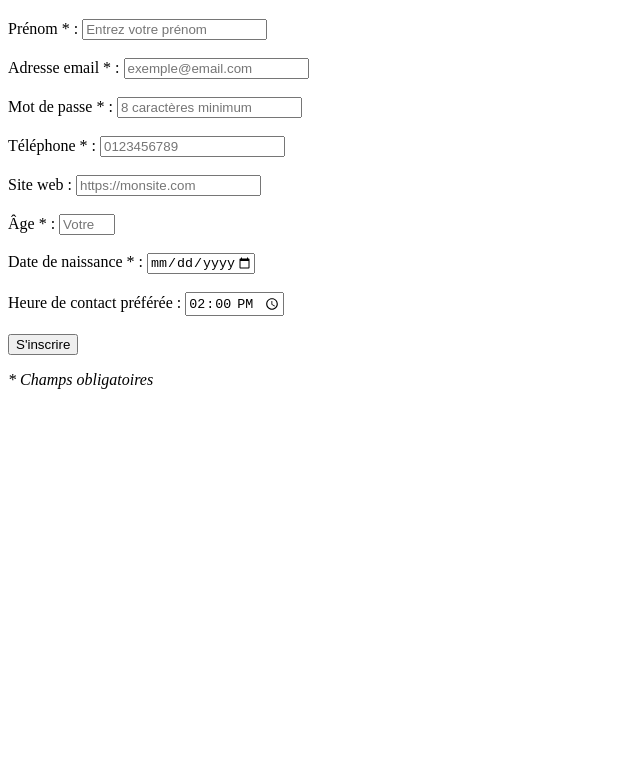
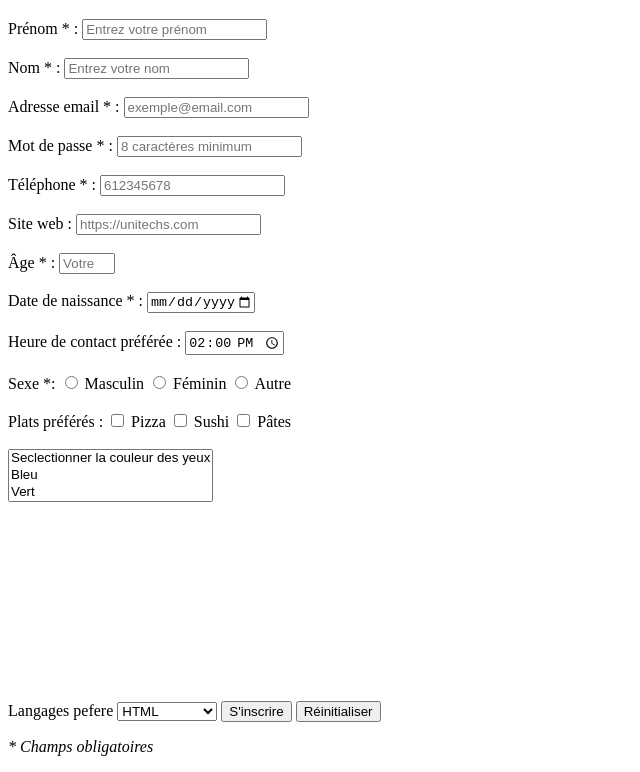
Before and after one commit to FredieBrunn/Formation-Dev-Web-Debutant, a website: page public/html/exercice8.html in a window 1280 px wide. Shown: the part 61-833 px from the top of the page, without its empty margins (0-640 px from the left). Before the commit the page ends 800 px from the top, so only its background shows below. Drawn offline with Linux system fonts and the light colour scheme.

Commit message:
suite cours

```diff
--- a/public/html/exercice8.html
+++ b/public/html/exercice8.html
@@ -1,74 +1,155 @@
-<!DOCTYPE html>
+<!doctype html>
 <html lang="fr">
   <head>
-    <meta charset="UTF-8">
-    <meta name="viewport" content="width=device-width, initial-scale=1.0">
+    <meta charset="UTF-8" />
+    <meta name="viewport" content="width=device-width, initial-scale=1.0" />
     <title>Formulaire d'Inscription Complet</title>
   </head>
   <body>
-
     <h1>Inscription</h1>
 
     <form action="inscription.php" method="post">
+      <label for="prenom">Prénom * :</label>
+      <input
+        type="text"
+        id="prenom"
+        name="prenom"
+        required
+        placeholder="Entrez votre prénom"
+      />
+      <br /><br />
 
-        <!-- Prénom (text, obligatoire) -->
-        <label for="prenom">Prénom * :</label>
-        <input type="text" id="prenom" name="prenom"
-               required placeholder="Entrez votre prénom">
-        <br><br>
+      <label for="nom">Nom * :</label>
+      <input
+        type="text"
+        id="nom"
+        name="nom"
+        required
+        placeholder="Entrez votre nom"
+      />
+      <br /><br />
 
-        <!-- Email (email, obligatoire) -->
       <label for="email">Adresse email * :</label>
-        <input type="email" id="email" name="email"
-               required placeholder="exemple@email.com">
-        <br><br>
+      <input
+        type="email"
+        id="email"
+        name="email"
+        required
+        placeholder="exemple@email.com"
+      />
+      <br /><br />
 
-        <!-- Mot de passe (password, min 8 caractères) -->
       <label for="password">Mot de passe * :</label>
-        <input type="password" id="password" name="password"
-               required minlength="8"
-               placeholder="8 caractères minimum">
-        <br><br>
+      <input
+        type="password"
+        id="password"
+        name="password"
+        required
+        minlength="8"
+        placeholder="8 caractères minimum"
+      />
+      <br /><br />
 
-        <!-- Téléphone (tel, format français) -->
       <label for="telephone">Téléphone * :</label>
-        <input type="tel" id="telephone" name="telephone"
-               required pattern="0[1-9][0-9]{8}"
-               placeholder="0123456789"
-               title="Format: 0123456789">
-        <br><br>
+      <input
+        type="tel"
+        id="telephone"
+        name="telephone"
+        required
+        pattern="6[0-9]{8}"
+        placeholder="612345678"
+        title="Format: 612345678"
+      />
+      <br /><br />
 
-        <!-- Site web (url, optionnel) -->
       <label for="site">Site web :</label>
-        <input type="url" id="site" name="site"
-               placeholder="https://monsite.com">
-        <br><br>
+      <input
+        type="url"
+        id="site"
+        name="site"
+        placeholder="https://unitechs.com"
+      />
+      <br /><br />
 
-        <!-- Âge (number, 16-99 ans) -->
       <label for="age">Âge * :</label>
-        <input type="number" id="age" name="age"
-               required min="16" max="99"
-               placeholder="Votre âge">
-        <br><br>
+      <input
+        type="number"
+        id="age"
+        name="age"
+        required
+        min="16"
+        max="99"
+        placeholder="Votre âge"
+      />
+      <br /><br />
 
-        <!-- Date de naissance -->
       <label for="naissance">Date de naissance * :</label>
-        <input type="date" id="naissance" name="naissance"
-               required max="2008-12-31">
-        <br><br>
+      <input
+        type="date"
+        id="naissance"
+        name="naissance"
+        required
+        max="2008-12-31"
+      />
+      <br /><br />
 
-        <!-- Heure préférée -->
       <label for="heure">Heure de contact préférée :</label>
-        <input type="time" id="heure" name="heure"
-               value="14:00">
-        <br><br>
+      <input type="time" id="heure" name="heure" value="14:00" />
+      <br /><br />
 
-        <!-- Bouton de soumission -->
+      <label for="sexe">Sexe *:</label>
+      <input type="radio" name="sexe" id="sexe1" value="masculin" />
+      <label for="sexe">Masculin</label>
+      <input type="radio" name="sexe" id="sexe2" value="feminin" />
+      <label for="sexe">Féminin</label>
+      <input type="radio" name="sexe" id="sexe3" value="autre" />
+      <label for="sexe">Autre</label>
+      <br /><br />
+
+      <label for="plats_prefere">Plats préférés :</label>
+      <input type="checkbox" name="plats_prefere" id="plat1" value="pizza" />
+      <label for="plat1">Pizza</label>
+      <input type="checkbox" name="plats_prefere" id="plat2" value="sushi" />
+      <label for="plat2">Sushi</label>
+      <input type="checkbox" name="plats_prefere" id="plat3" value="pates" />
+      <label for="plat3">Pâtes</label>
+      <br /><br />
+
+      <select name="couleur_yeux" multiple size="3">
+       <option value="">Seclectionner la couleur des yeux</option>
+        <option value="bleu">Bleu</option>
+        <option value="vert">Vert</option>
+        <option value="marron">Marron</option>
+        <option value="noir">Noir</option>
+        <option value="gris">Gris</option>
+      </select><br><br><br><br><br><br><br><br><br><br><br><br>
+
+      <label for="langages_prefere">Langages pefere</label>
+      <select name="langages_prefere" >
+       <optgroup label="Dev Front">
+              <option value="html">HTML</option>
+              <option value="css">CSS</option>
+              <option value="javascript">JavaScript</option>
+       </optgroup>
+       <optgroup label="Dev Back">
+              <option value="php">PHP</option>
+              <option value="python">Python</option>
+              <option value="java">Java</option>
+       </optgroup>
+       <optgroup label="Frameworks">
+              <option value="react">React</option>
+              <option value="vue">Vue.js</option>
+              <option value="angular">Angular</option>
+              <option value="laravel">Laravel</option>
+              <option value="django">Django</option>
+              <option value="spring">Spring</option>
+       </optgroup>
+      </select>
+
       <button type="submit">S'inscrire</button>
-
+      <button type="reset">Réinitialiser</button>
     </form>
 
     <p><em>* Champs obligatoires</em></p>
-
   </body>
 </html>
```
Lines whose indentation alone changed are shown as unchanged.
